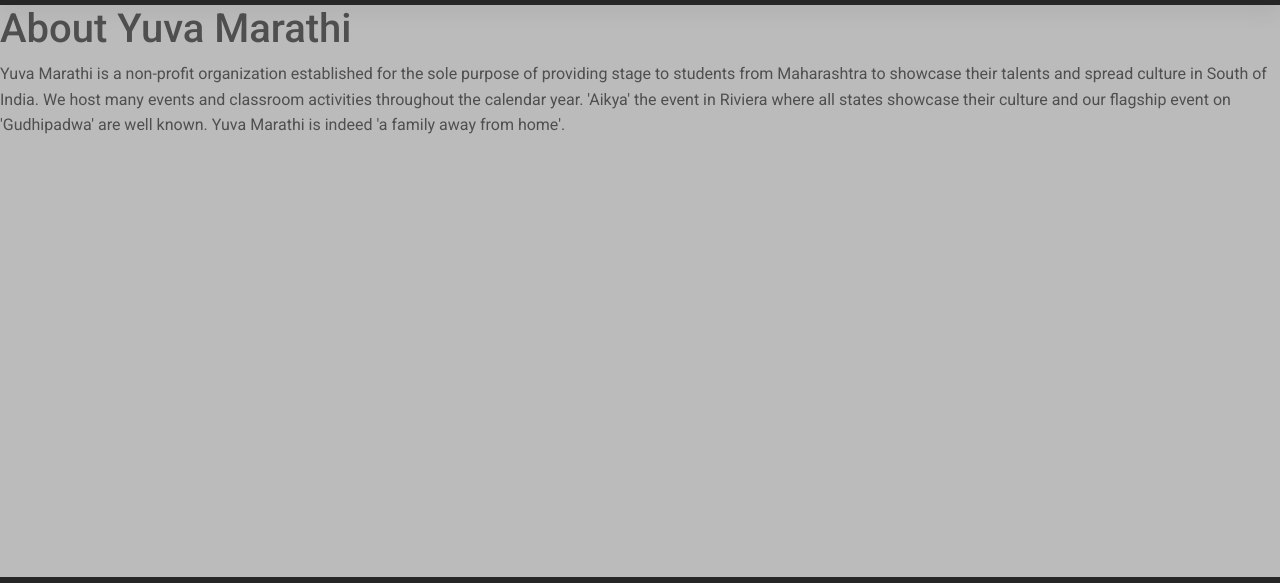
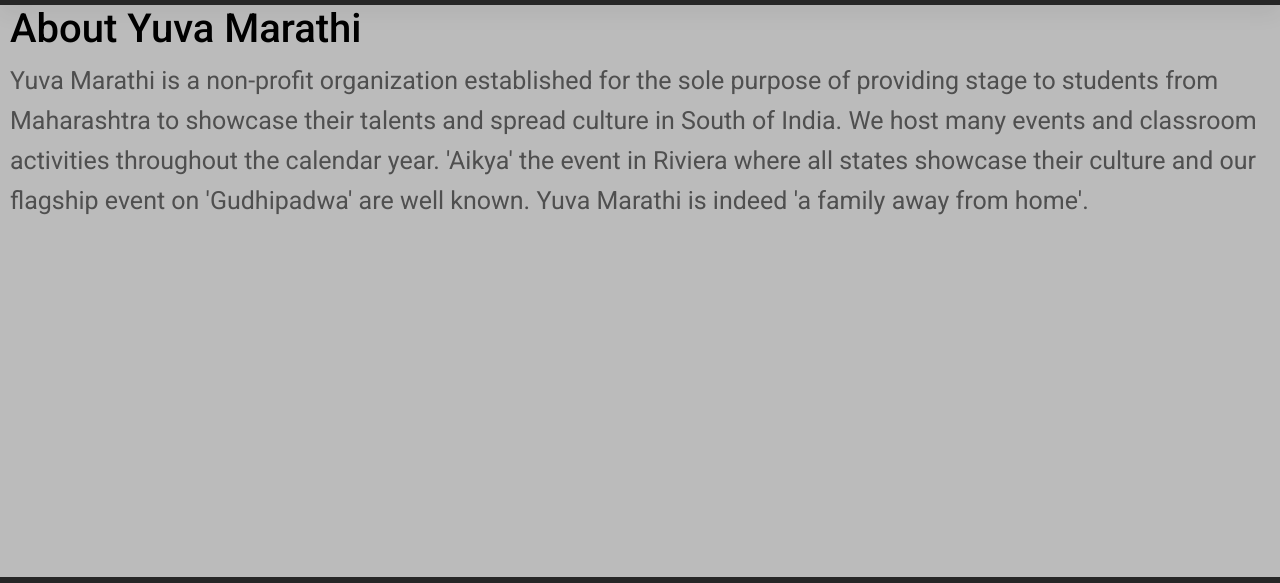
Before and after one commit to Maitrey1111/Yuva_Marathi, a plain HTML site: page aboutUs.html in a window 1280 px wide. Shown: the part 72-655 px from the top of the page. Drawn offline with Linux system fonts and the light colour scheme.

Commit message:
29/04/2021 Commit

```diff
--- a/aboutUs.html
+++ b/aboutUs.html
@@ -55,12 +55,12 @@
     </div>
     <!-- Container wrapper -->
 </nav>
-<h1 id="about">About Yuva Marathi</h1>
-<p>Yuva Marathi is a non-profit organization established for the sole purpose of providing stage to students
-    from Maharashtra to showcase their talents and spread culture in South of India. We host many events and
-    classroom activities throughout the calendar year. 'Aikya' the event in Riviera where all states showcase
-    their culture and our flagship event on 'Gudhipadwa' are well known. Yuva Marathi is indeed 'a family away
-    from home'.
+<h1 id="about" style="padding-left: 10px; color: #000000">About Yuva Marathi</h1>
+<p style="font-size: 25px; padding-left: 10px">Yuva Marathi is a non-profit organization established for the sole
+    purpose of providing stage to students from Maharashtra to showcase their talents and spread culture in South of
+    India. We host many events and classroom activities throughout the calendar year. 'Aikya' the event in Riviera where
+    all states showcase their culture and our flagship event on 'Gudhipadwa' are well known. Yuva Marathi is indeed 'a
+    family away from home'.
 </p>
 <footer class="bg-dark text-center text-white fixed-bottom">
     <!-- Grid container -->
```
